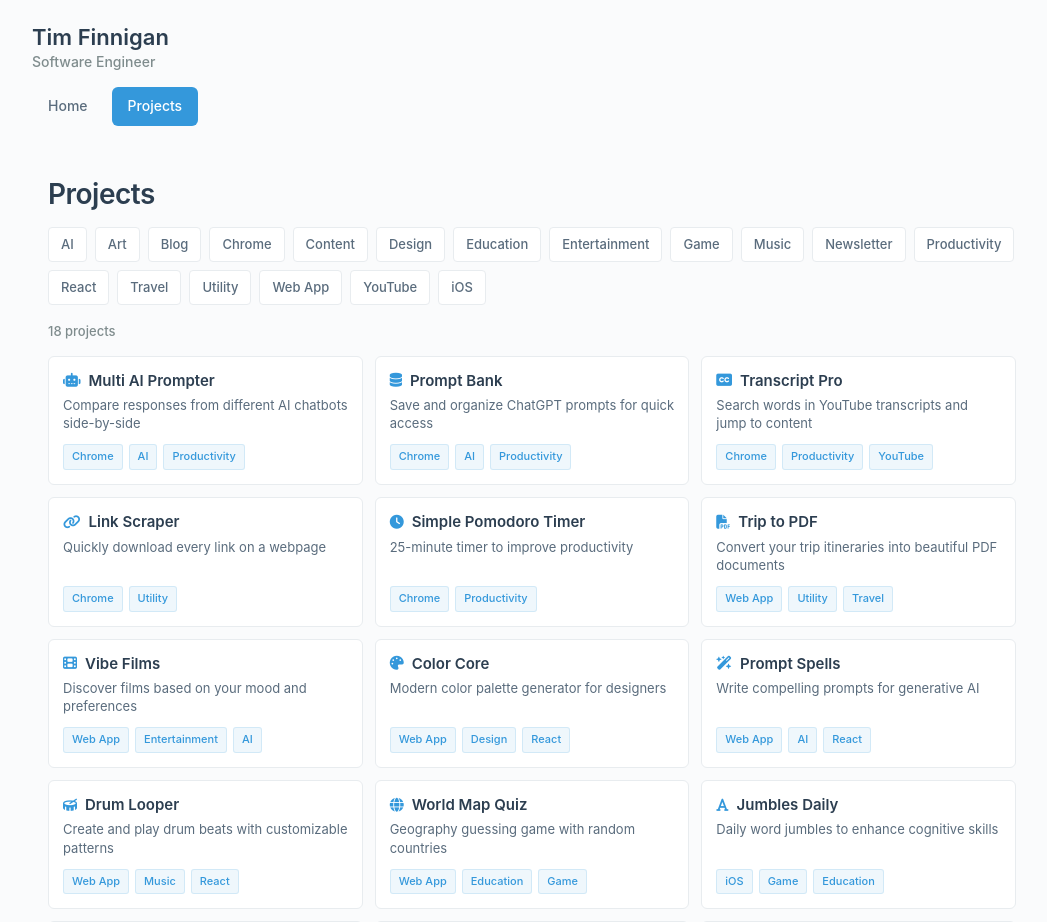
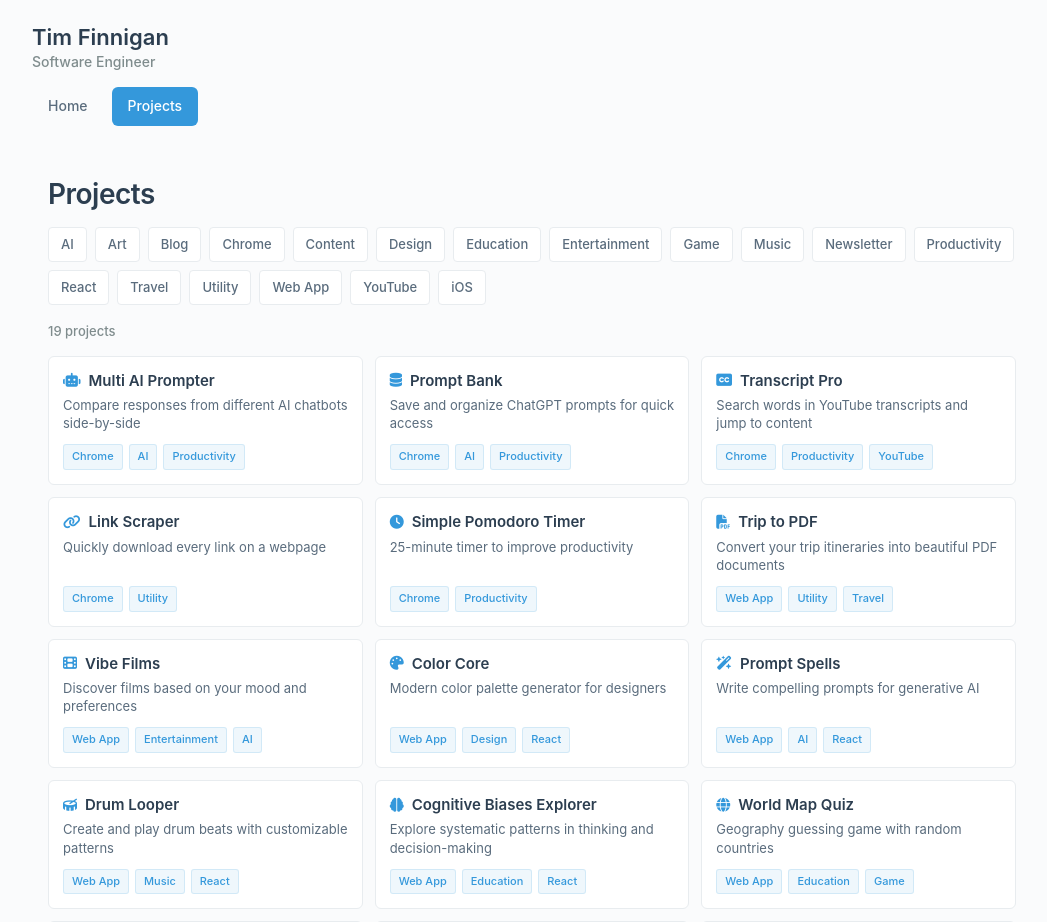
Before and after one commit to TimFinnigan/tim-finnigan-homepage, a React (Create React App) app: page /projects in a window 1280 px wide. Shown: the top 922 px of the page, without its empty margins (0-1047 px from the left). Built offline with nearby package versions, Linux system fonts and the light colour scheme.

Commit message:
add 'Cognitive Biases Explorer' project with description, link, tags, and icon to projects.js

```diff
--- a/src/projects.js
+++ b/src/projects.js
@@ -70,6 +70,13 @@ const allProjects = [
 		link: 'https://timfinnigan.github.io/drum-looper-v2/',
 		tags: ['Web App', 'Music', 'React'],
 		icon: 'fa-solid fa-drum'
+	},
+	{
+		title: 'Cognitive Biases Explorer',
+		description: 'Explore systematic patterns in thinking and decision-making',
+		link: 'https://timfinnigan.github.io/cognitive-biases-explorer/',
+		tags: ['Web App', 'Education', 'React'],
+		icon: 'fa-solid fa-brain'
 	},
 	{
 		title: 'World Map Quiz',
```
